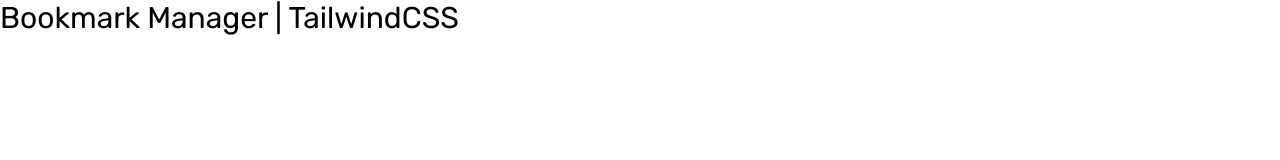
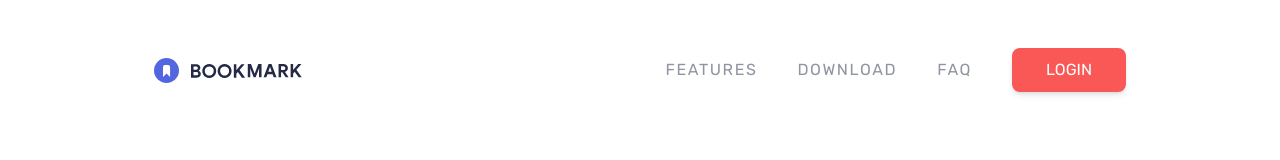
Before and after one commit to DakouriKobri/tailwind-from-scratch-course-bigger-projects, a website: page bookmark-landing-page/index.html in a window 1280 px wide. Drawn offline with Linux system fonts and the light colour scheme.

Commit message:
Add main navigation bar

```diff
--- a/bookmark-landing-page/index.html
+++ b/bookmark-landing-page/index.html
@@ -4,6 +4,7 @@
 <head>
   <meta charset="UTF-8">
   <meta name="viewport" content="width=device-width, initial-scale=1.0">
+  <link rel="shortcut icon" href="images/favicon-32x32.png" type="image/x-icon">
   <link rel="preconnect" href="https://fonts.googleapis.com">
   <link rel="preconnect" href="https://fonts.gstatic.com" crossorigin>
   <link href="https://fonts.googleapis.com/css2?family=Rubik:ital,wght@0,300..900;1,300..900&display=swap"
@@ -12,8 +13,25 @@
   <title>Bookmark Manager | TailwindCSS</title>
 </head>
 
-<body>
-  <h1 class="text-3xl">Bookmark Manager | TailwindCSS</h1>
+<body class="overflow-x-hidden">
+  <nav class="container relative mx-auto p-6">
+    <!-- Flex Container for Nav Items -->
+    <div class="flex items-center justify-between space-x-20 my-6">
+      <!-- Logo -->
+      <div class="z-30">
+        <img id="logo" src="./images/logo-bookmark.svg" alt="Logo">
+      </div>
+
+      <!-- Menu Items -->
+      <div class="hidden items-center space-x-10 uppercase text-grayishBlue md:flex">
+        <a href="#features" class="tracking-widest hover:text-softRed">Features</a>
+        <a href="#download" class="tracking-widest hover:text-softRed">Download</a>
+        <a href="#faq" class="tracking-widest hover:text-softRed">FAQ</a>
+        <a href="" class="px-8 py-2 text-white bg-softRed border-2 border-softRed
+          rounded-lg shadow-md hover:text-softRed hover:bg-white">Login</a>
+      </div>
+    </div>
+  </nav>
 </body>
 
 </html>
```
Also changed, not shown: bookmark-landing-page/css/style.css.
